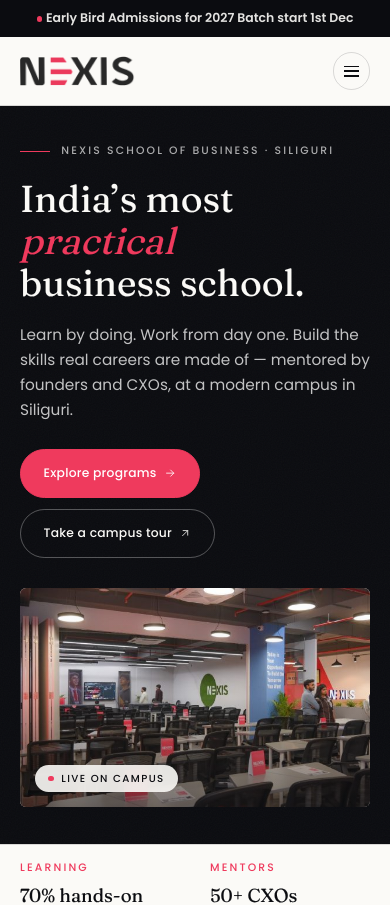
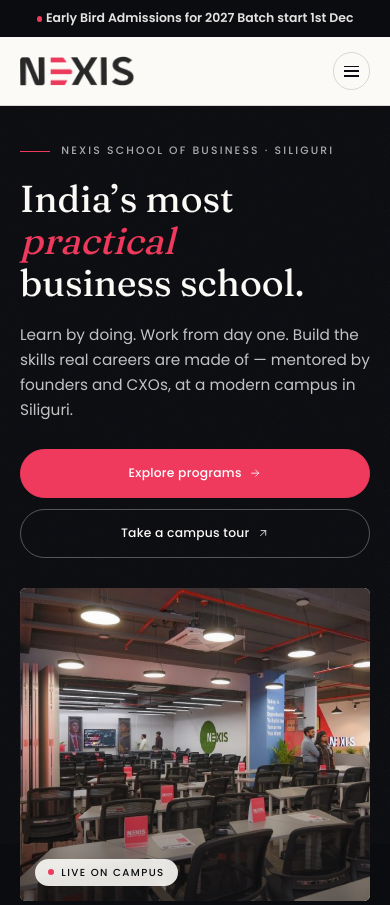
Before and after one commit to goappycodes/nexis-2027, a Next.js app: page / in a window 390 px wide. Shown: the top 905 px of the page. Built offline with nearby package versions, Linux system fonts and the light colour scheme.

Commit message:
Polish homepage imagery for mobile

```diff
--- a/components/CampusLife.tsx
+++ b/components/CampusLife.tsx
@@ -83,14 +83,14 @@
             <Reveal
               key={img.src}
               delay={(i % 4) * 60}
-              className="group relative aspect-[4/3] overflow-hidden rounded-[2px] bg-paper-2"
+              className="group relative aspect-[600/536] overflow-hidden rounded-[2px] bg-paper-2 sm:aspect-[4/3]"
             >
               <Image
                 src={img.src}
                 alt={img.cap}
                 fill
                 sizes="(max-width:768px) 50vw, 25vw"
-                className="object-cover transition-transform duration-700 ease-premium group-hover:scale-105"
+                className="object-contain transition-transform duration-700 ease-premium group-hover:scale-105 sm:object-cover"
               />
               <div className="absolute inset-0 bg-gradient-to-t from-ink/85 via-ink/25 to-transparent opacity-90 transition-opacity duration-500 group-hover:opacity-100" />
               <figcaption className="absolute bottom-0 left-0 flex items-center gap-2 p-4 text-[0.8rem] font-medium text-white">
--- a/components/HomeHero.tsx
+++ b/components/HomeHero.tsx
@@ -41,11 +41,11 @@
 
             <Reveal delay={240}>
               <div className="mt-7 flex flex-wrap items-center gap-3">
-                <a href="#programs" className="btn btn-crimson">
+                <a href="#programs" className="btn btn-crimson w-full justify-center sm:w-auto">
                   Explore programs
                   <ArrowRight className="arrow" />
                 </a>
-                <a href="#campus" className="btn border-white/30 bg-transparent text-paper hover:bg-white/10">
+                <a href="#campus" className="btn w-full justify-center border-white/30 bg-transparent text-paper hover:bg-white/10 sm:w-auto">
                   Take a campus tour
                   <ArrowUpRight className="arrow" />
                 </a>
@@ -56,13 +56,13 @@
           {/* Right — campus plate */}
           <div className="lg:col-span-5">
             <Reveal delay={200} className="relative">
-              <figure className="relative aspect-[16/10] overflow-hidden rounded-[6px] bg-paper-2 lg:aspect-[4/5]">
+              <figure className="relative aspect-[600/536] overflow-hidden rounded-[6px] bg-paper-2 lg:aspect-[4/5]">
                 <Image
                   src="/images/campus/apex-hall.jpg"
-                  alt="Students inside the NEXIS campus in Siliguri"
+                  alt="The Apex Hall classroom at the NEXIS campus in Siliguri"
                   fill
                   sizes="(max-width: 1024px) 100vw, 40vw"
-                  className="object-cover"
+                  className="object-contain lg:object-cover"
                   priority
                 />
                 <div className="absolute inset-0 bg-gradient-to-t from-ink/55 via-ink/5 to-transparent" />
--- a/components/HomePrograms.tsx
+++ b/components/HomePrograms.tsx
@@ -43,13 +43,13 @@
                   p.live ? "hover:border-crimson/60" : ""
                 }`}
               >
-                <div className="relative aspect-[16/9] overflow-hidden bg-paper-2">
+                <div className="relative aspect-[600/536] overflow-hidden bg-paper-2 sm:aspect-[16/9]">
                   <Image
                     src={p.img}
                     alt={p.title}
                     fill
                     sizes="(max-width:768px) 100vw, 33vw"
-                    className="object-cover transition-transform duration-700 ease-premium group-hover:scale-105"
+                    className="object-contain transition-transform duration-700 ease-premium group-hover:scale-105 sm:object-cover"
                   />
                   <div className="absolute inset-0 bg-gradient-to-t from-ink/30 to-transparent" />
                   <span className="absolute left-4 top-4 rounded-full bg-crimson px-3 py-1 text-[0.62rem] font-semibold uppercase tracking-[0.12em] text-white">
```
Also changed, not shown: .codex/nexis-ux-audit.md.
